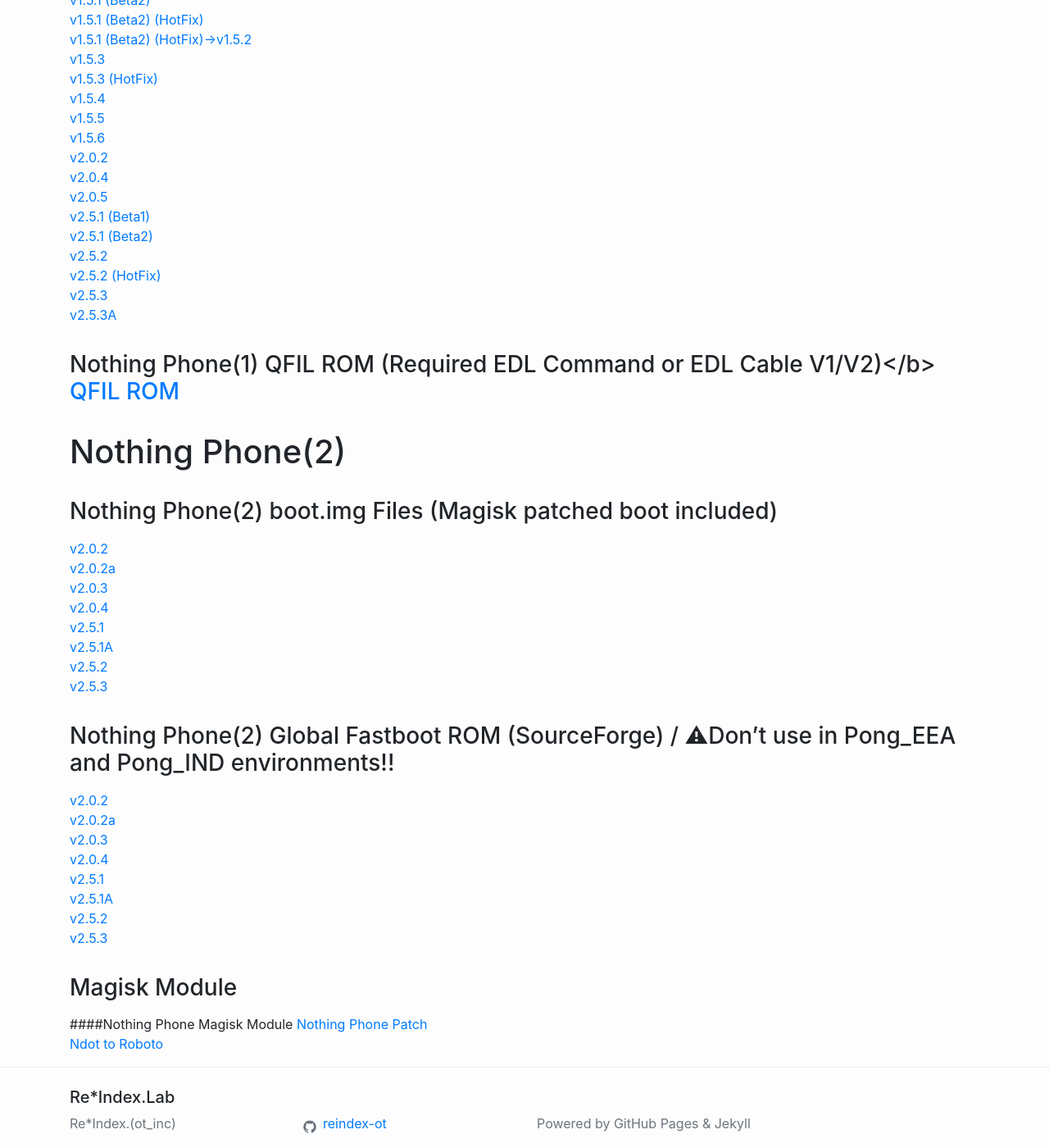
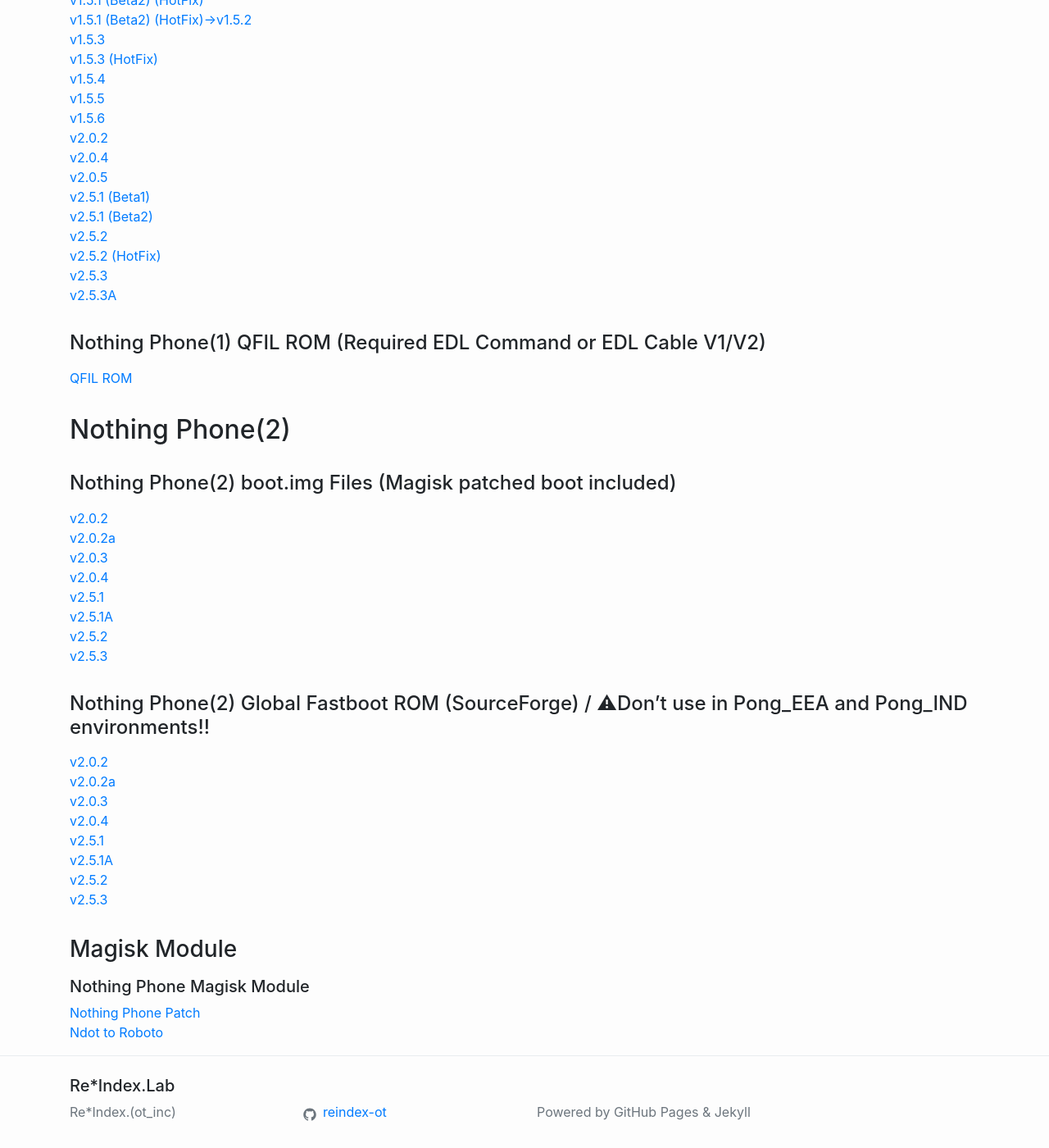
Before and after one commit to reindex-ot/reindex-ot.github.io, a Jekyll site: the page built from nothing.md, in a window 1280 px wide and 1400 px high, scrolled down 1911 px. Shown: the whole window at 82% size. Built offline with Jekyll 4.4.1, drawn with Linux system fonts in a browser that asks for light colours.

```diff
--- a/nothing.md
+++ b/nothing.md
@@ -4,8 +4,8 @@ title: Nothing
 permalink: /nothing/
 ---
 
-# Nothing Phone(1)
-### Nothing Phone(1) boot.img Files (Magisk patched boot included)
+## Nothing Phone(1)
+#### Nothing Phone(1) boot.img Files (Magisk patched boot included)
 [v1.1.0 (Global)](https://github.com/reindex-ot/reindex-ot.github.io/blob/main/boot_img/lahaina_boot_v1.1.0_Global.zip?raw=true)<br>
 [v1.1.3 (Global)](https://github.com/reindex-ot/reindex-ot.github.io/blob/main/boot_img/lahaina_boot_v1.1.3_Global.zip?raw=true)<br>
 [v1.1.4 (Global)](https://github.com/reindex-ot/reindex-ot.github.io/blob/main/boot_img/lahaina_boot_v1.1.4_Global.zip?raw=true)<br>
@@ -31,7 +31,7 @@ permalink: /nothing/
 [v2.5.3](https://github.com/reindex-ot/reindex-ot.github.io/blob/main/boot_img/Spacewar_boot_v2.5.3.zip?raw=true)<br>
 [v2.5.3A](https://github.com/reindex-ot/reindex-ot.github.io/blob/main/boot_img/Spacewar_boot_v2.5.3A.zip?raw=true)<br>
 
-### Nothing Phone(1) Fastboot ROM (SourceForge)
+#### Nothing Phone(1) Fastboot ROM (SourceForge)
 [v1.1.0 (Global)](https://sourceforge.net/projects/nothingphone-1-rom/files/FastbootROM/Spacewar_FastbootROM_v1.1.0_Global.rar/download)<br>
 [v1.1.3 (Global)](https://sourceforge.net/projects/nothingphone-1-rom/files/FastbootROM/Spacewar_FastbootROM_v1.1.3_Global.rar/download)<br>
 [v1.1.4 (Global)](https://sourceforge.net/projects/nothingphone-1-rom/files/FastbootROM/Spacewar_FastbootROM_v1.1.4_Global.7z/download)<br>
@@ -57,7 +57,7 @@ permalink: /nothing/
 [v2.5.3](https://sourceforge.net/projects/nothingphone-1-rom/files/FastbootROM/Spacewar_FastbootROM_v2.5.3.7z/download)<br>
 [v2.5.3A](https://sourceforge.net/projects/nothingphone-1-rom/files/FastbootROM/Spacewar_FastbootROM_v2.5.3A.7z/download)<br>
 
-### Nothing Phone(1) Local OTA Files (SourceForge)
+#### Nothing Phone(1) Local OTA Files (SourceForge)
 [v1.1.0 (Global)](https://sourceforge.net/projects/nothingphone-1-rom/files/OTA/v1.0.2_to_v1.1.0.zip/download)<br>
 [v1.1.2 (Global)](https://sourceforge.net/projects/nothingphone-1-rom/files/OTA/v1.1.0_to_v1.1.2.zip/download)<br>
 [v1.1.3 (Global)](https://sourceforge.net/projects/nothingphone-1-rom/files/OTA/v1.1.2_to_v1.1.3.zip/download)<br>
@@ -87,10 +87,11 @@ permalink: /nothing/
 [v2.5.3](https://sourceforge.net/projects/nothingphone-1-rom/files/OTA/v2.5.2_hotfix_to_v2.5.3.zip/download)<br>
 [v2.5.3A](https://sourceforge.net/projects/nothingphone-1-rom/files/OTA/v2.5.3_to_v2.5.3A.zip/download)<br>
 
-### Nothing Phone(1) QFIL ROM (Required EDL Command or EDL Cable V1/V2)</b><br>[QFIL ROM](https://sourceforge.net/projects/nothingphone-1-rom/files/QFIL/qfil_nothing_phone.rar/download)<br>
+#### Nothing Phone(1) QFIL ROM (Required EDL Command or EDL Cable V1/V2)
+[QFIL ROM](https://sourceforge.net/projects/nothingphone-1-rom/files/QFIL/qfil_nothing_phone.rar/download)<br>
 
-# Nothing Phone(2)
-### Nothing Phone(2) boot.img Files (Magisk patched boot included)
+## Nothing Phone(2)
+#### Nothing Phone(2) boot.img Files (Magisk patched boot included)
 [v2.0.2](https://github.com/reindex-ot/reindex-ot.github.io/raw/main/boot_img_pong/Pong_boot_v2.0.2.zip)<br>
 [v2.0.2a](https://github.com/reindex-ot/reindex-ot.github.io/raw/main/boot_img_pong/Pong_boot_v2.0.2a.zip)<br>
 [v2.0.3](https://github.com/reindex-ot/reindex-ot.github.io/raw/main/boot_img_pong/Pong_boot_v2.0.3.zip)<br>
@@ -100,7 +101,7 @@ permalink: /nothing/
 [v2.5.2](https://github.com/reindex-ot/reindex-ot.github.io/raw/main/boot_img_pong/Pong_boot_v2.5.2.zip)<br>
 [v2.5.3](https://github.com/reindex-ot/reindex-ot.github.io/raw/main/boot_img_pong/Pong_boot_v2.5.3.zip)<br>
 
-### Nothing Phone(2) Global Fastboot ROM (SourceForge) / ⚠Don't use in Pong_EEA and Pong_IND environments!!
+#### Nothing Phone(2) Global Fastboot ROM (SourceForge) / ⚠Don't use in Pong_EEA and Pong_IND environments!!
 [v2.0.2](https://sourceforge.net/projects/nothingphone-2-rom/files/Fastboot%20ROM/Pong_FastbootROM_v2.0.2.7z/download)<br>
 [v2.0.2a](https://sourceforge.net/projects/nothingphone-2-rom/files/Fastboot%20ROM/Pong_FastbootROM_v2.0.2a.7z/download)<br>
 [v2.0.3](https://sourceforge.net/projects/nothingphone-2-rom/files/Fastboot%20ROM/Pong_FastbootROM_v2.0.3.7z/download)<br>
@@ -111,6 +112,6 @@ permalink: /nothing/
 [v2.5.3](https://sourceforge.net/projects/nothingphone-2-rom/files/Fastboot%20ROM/Pong_FastbootROM_v2.5.3.7z/download)<br>
 
 ### Magisk Module
-####Nothing Phone Magisk Module
+##### Nothing Phone Magisk Module
 [Nothing Phone Patch](https://github.com/reindex-ot/magisk-module-nothing)<br>
 [Ndot to Roboto](https://github.com/reindex-ot/Ndot-to-Roboto)<br>
```
